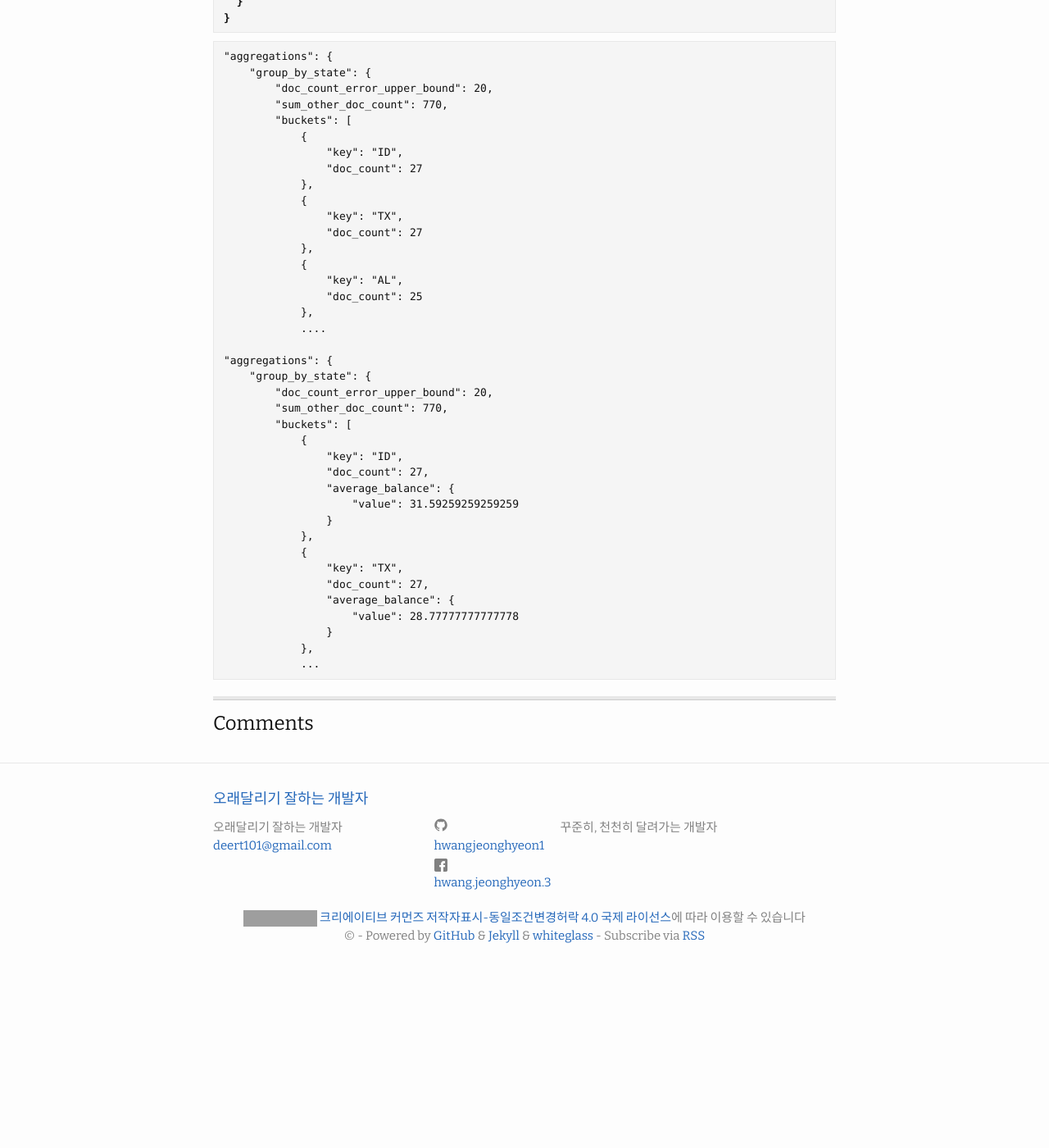
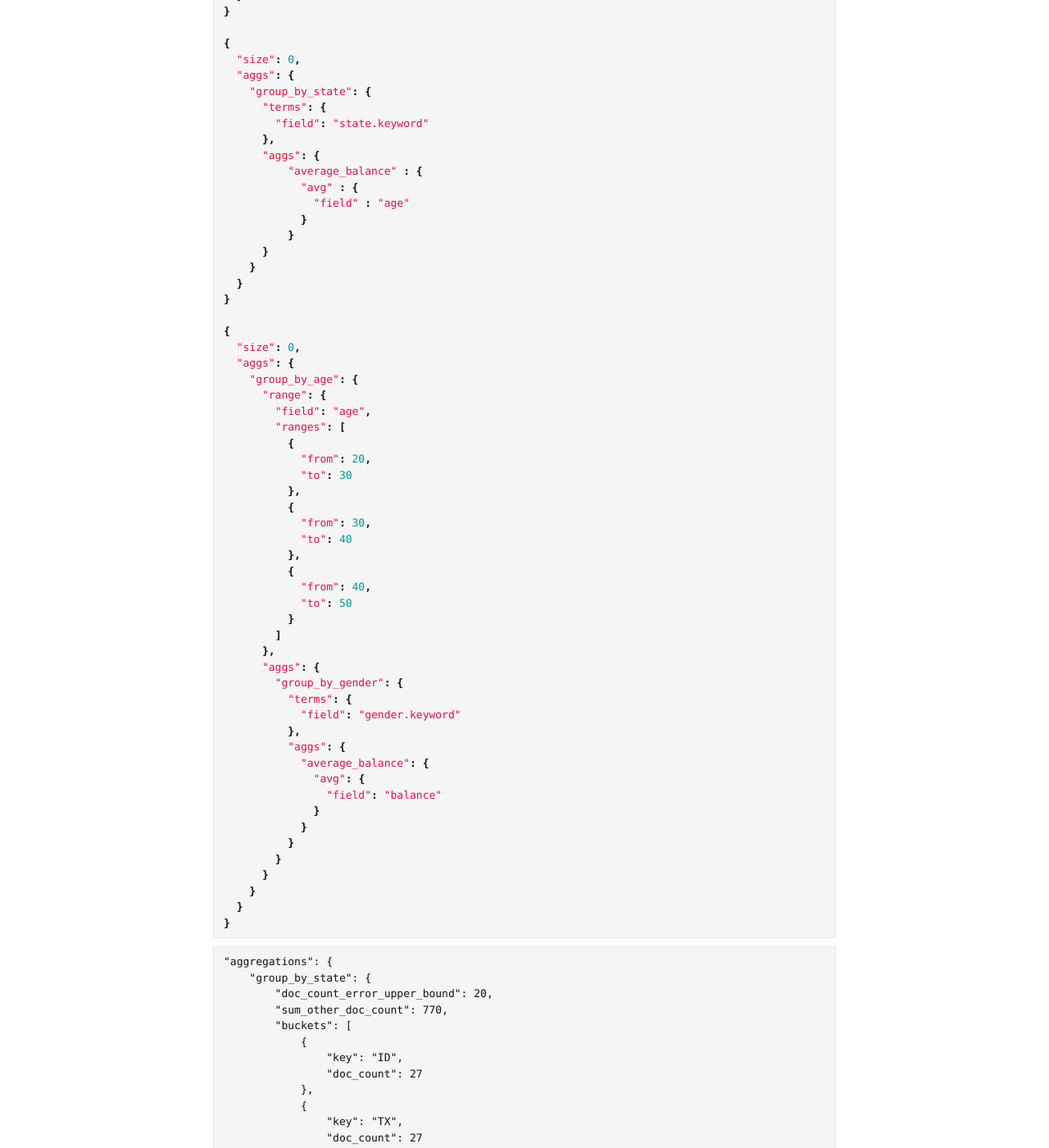
Before and after one commit to HWANGJEONGHYEON1/HWANGJEONGHYEON1.github.io, a Jekyll site: the page built from _posts/2022-10-24-elk-1.md, in a window 1280 px wide and 1400 px high, scrolled down 6359 px. Shown: the whole window at 82% size. Built offline with Jekyll 4.4.1, drawn with Linux system fonts in a browser that asks for light colours; comment, search, counter and statistics services are not loaded; before the commit the page ends 7542 px from its top, so only the background shows below that; some of the changed text lies outside the part shown; grey boxes are pictures that could not be loaded.

Commit message:
[study] elk 정보추가

````diff
--- a/_posts/2022-10-24-elk-1.md
+++ b/_posts/2022-10-24-elk-1.md
@@ -23,6 +23,21 @@ categories: kafka
 * hits.hits – 검색 결과의 실제 배열(기본 설정은 처음 10개 문서)
 * hits.sort - 결과의 정렬 키(점수 기준 정렬일 경우 표시되지 않음)
 * hits._score 및 max_score - 지금은 이 필드를 무시하십시오.
+
+### 기본적 형식
+- aggs  : 집계하고자하는 필드 정보를 구현합니다.
+- query : 조건에 해당하는 정보를 구현합니다. 만약 Query 영역을 생략하거나 명시 하지 않는다면 Match_all Query와 동일합니다.
+- size :  hits Arrays 안에 있는 결과 데이터는 사용하지 않고 집계결과만 사용하기때문에 0으로 합니다.
+
+```java
+{
+  "aggs": {
+  }
+  , "query": {
+  }
+  , "size": 0
+}
+```
 
 ### 예시
 > http://localhost:9200/bank/_search?q=*&sort=account_number:desc?pretty
@@ -300,6 +315,7 @@ GET /bank/_search
 ```
 
 ### 집계실행
+- min, max, sum, avg
 - 데이터를 그룹화하고 통계치를 얻는 기능
 - 하나의 응답에서 검색 적중을 반환하는 검색을 실행함과 동시에 그와는 별도로 집계결과를 반환할 수 있습니다.
 - 간결한 API를 활용하여 쿼리와 여러 집계를 실행하고 두 작업의 결과를 한꺼번에 얻어 네트워크 비용을 줄일 수 있다.
@@ -331,6 +347,45 @@ GET /bank/_search
               "field" : "age"
             }
           }
+      }
+    }
+  }
+}
+
+{
+  "size": 0,
+  "aggs": {
+    "group_by_age": {
+      "range": {
+        "field": "age",
+        "ranges": [
+          {
+            "from": 20,
+            "to": 30
+          },
+          {
+            "from": 30,
+            "to": 40
+          },
+          {
+            "from": 40,
+            "to": 50
+          }
+        ]
+      },
+      "aggs": {
+        "group_by_gender": {
+          "terms": {
+            "field": "gender.keyword"
+          },
+          "aggs": {
+            "average_balance": {
+              "avg": {
+                "field": "balance"
+              }
+            }
+          }
+        }
       }
     }
   }
````
